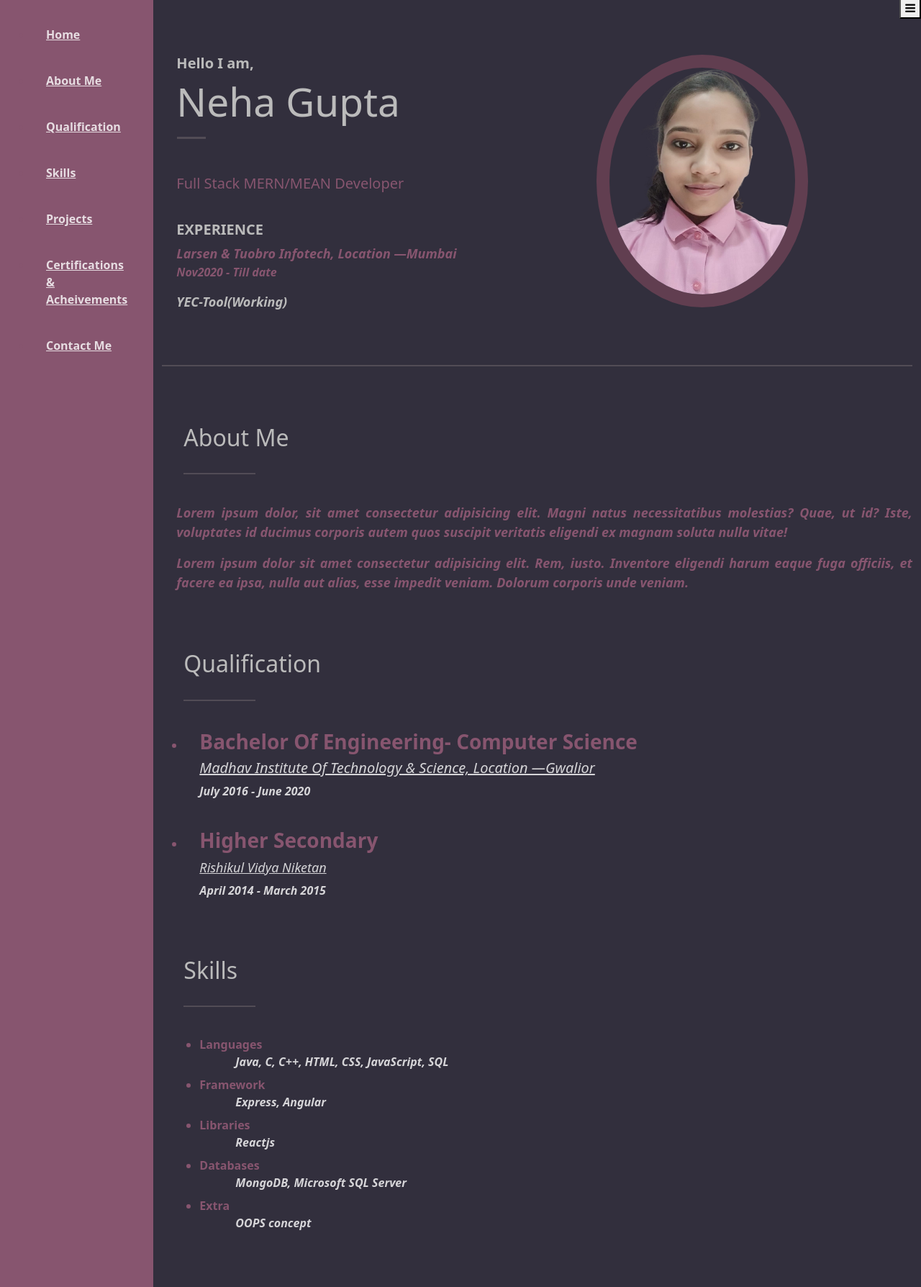
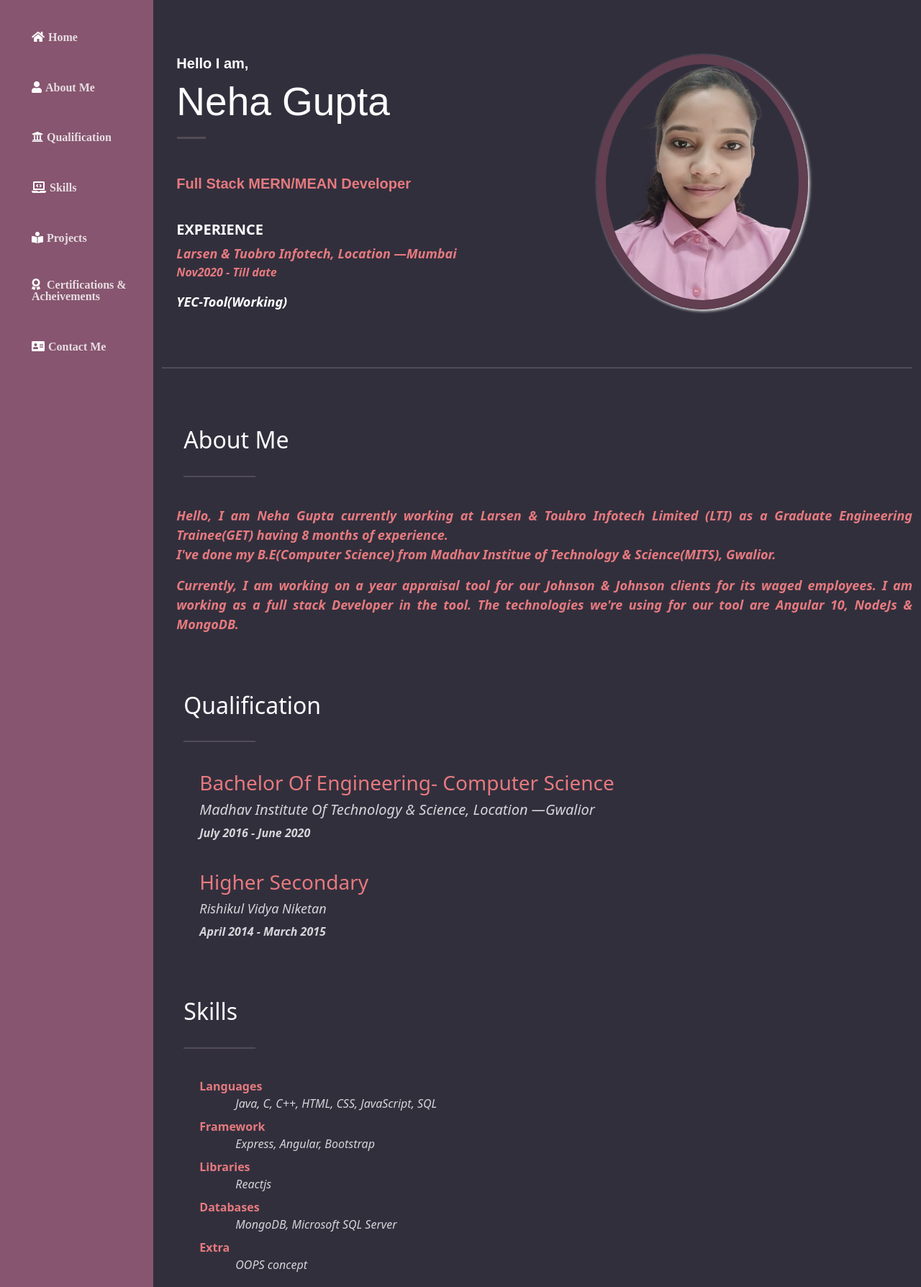
Before and after one commit to nehagupta1504/Portfolio, a plain HTML site: page index.html in a window 1280 px wide. Shown: the part 4-1792 px from the top of the page at 72% size. Drawn offline with nearby package versions, Linux system fonts and the light colour scheme; a web font is replaced by a local one.

Commit message:
Changes made

```diff
--- a/index.html
+++ b/index.html
@@ -24,6 +24,10 @@
       rel="stylesheet"
       href="https://cdnjs.cloudflare.com/ajax/libs/font-awesome/4.7.0/css/font-awesome.min.css"
     />
+    <link rel="preconnect" href="https://fonts.googleapis.com">
+<link rel="preconnect" href="https://fonts.gstatic.com" crossorigin>
+<link href="https://fonts.googleapis.com/css2?family=Otomanopee+One&display=swap" rel="stylesheet">
+<link rel="stylesheet" href="https://cdnjs.cloudflare.com/ajax/libs/font-awesome/5.15.3/css/all.min.css" integrity="sha512-iBBXm8fW90+nuLcSKlbmrPcLa0OT92xO1BIsZ+ywDWZCvqsWgccV3gFoRBv0z+8dLJgyAHIhR35VZc2oM/gI1w==" crossorigin="anonymous" referrerpolicy="no-referrer" />
   </head>
   <body id="#top">
     <div class="container-fluid">
@@ -38,15 +42,18 @@
             </button>
           </div>
           <ul style="margin-top: 20px" id="bar">
-            <li><a href="#home">Home</a></li>
-            <li><a href="#about-me">About Me</a></li>
-            <li><a href="#education">Qualification</a></li>
-            <li><a href="#skills">Skills</a></li>
-            <li><a href="#projects">Projects</a></li>
+
+            <li><i class="fas fa-home icon"><a href="#home">Home</a></i></li>
+            <li><i class="fas fa-user icon"><a href="#about-me">About Me</a></i></li>
+            <li><i class="fas fa-university icon"><a href="#education">Qualification</a></i></li>
+            <li><i class="fas fa-laptop-code icon"><a href="#skills">Skills</a></i></li>
+            <li><i class="fas fa-book-reader icon"><a href="#projects">Projects</a></i></li>
             <li>
-              <a href="#acheivements">Certifications <br />& Acheivements</a>
+              <i class="fas fa-award icon">
+                <a href="#acheivements">Certifications & Acheivements</a>
+              </i>
             </li>
-            <li><a href="#contact-me">Contact Me</a></li>
+            <li><i class="fas fa-address-card icon" ><a href="#contact-me">Contact Me</a></i></li>
           </ul>
         </div>
         <div class="col-md-10 main-content">
@@ -54,8 +61,8 @@
           <div id="home" class="new-div">
             <div class="row inner-div">
               <div class="col-sm-6 home-div">
-                <h6>Hello I am,</h6>
-                <h1 style="font-size: 55px">Neha Gupta</h1>
+                <h6 class="main-heading">Hello I am,</h6>
+                <h1 style="font-size: 55px" class="main-heading">Neha Gupta</h1>
                 <hr
                   style="
                     margin-left: 1px;
@@ -64,7 +71,7 @@
                     height: 2.5px;
                   "
                 />
-                <h5 style="margin-top: 50px">Full Stack MERN/MEAN Developer</h5>
+                <h5 style="margin-top: 50px" class="developer"><strong>Full Stack MERN/MEAN Developer</strong></h5>
                 <h6 style="margin-top: 40px">EXPERIENCE</h6>
                 <p>
                   <b
@@ -80,7 +87,7 @@
                 </div>
               </div>
               <div class="col-sm-5">
-                <img src="./assets/pic3.png" alt="Neha Gupta" />
+                <img src="./assets/pic3.png" alt="Neha Gupta" class="image"/>
               </div>
             </div>
           </div>
@@ -101,16 +108,14 @@
             <div class="content inner-div">
               <i style="font-size: large">
                 <p>
-                  Lorem ipsum dolor, sit amet consectetur adipisicing elit.
-                  Magni natus necessitatibus molestias? Quae, ut id? Iste,
-                  voluptates id ducimus corporis autem quos suscipit veritatis
-                  eligendi ex magnam soluta nulla vitae!
+                 Hello, I am Neha Gupta currently working at Larsen & Toubro Infotech Limited (LTI) as
+                 a Graduate Engineering Trainee(GET) having 8 months of experience. <br>
+                 I've done my B.E(Computer Science) from Madhav Institue of Technology & Science(MITS), Gwalior.
+
                 </p>
                 <p>
-                  Lorem ipsum dolor sit amet consectetur adipisicing elit. Rem,
-                  iusto. Inventore eligendi harum eaque fuga officiis, et facere
-                  ea ipsa, nulla aut alias, esse impedit veniam. Dolorum
-                  corporis unde veniam.
+                  Currently, I am working on a year appraisal tool for our Johnson & Johnson clients for its waged employees. I am working as a full stack Developer
+                  in the tool. The technologies we're using for our tool are Angular 10,  NodeJs & MongoDB.
                 </p>
               </i>
             </div>
@@ -133,7 +138,7 @@
               <li>
                 <div class="content inner-div">
                   <h3>
-                    <strong>Bachelor Of Engineering- Computer Science</strong>
+                    Bachelor Of Engineering- Computer Science
                   </h3>
                   <i>
                     <h5>
@@ -151,7 +156,7 @@
               </li>
               <li>
                 <div class="content inner-div">
-                  <h3><strong>Higher Secondary</strong></h3>
+                  <h3>Higher Secondary</h3>
                   <i>
                     <h5>
                       <a
@@ -187,33 +192,33 @@
                 <ul>
                   <dl>
                     <!-- <dt> -->
-                    <li>Languages</li>
+                    <li class="li-skill">Languages</li>
                     <dd class="dd-class">
-                      <b><i>Java, C, C++, HTML, CSS, JavaScript, SQL</i></b>
+                      <i>Java, C, C++, HTML, CSS, JavaScript, SQL</i>
                     </dd>
                     <!-- </dt> -->
                     <!-- <dt> -->
-                    <li>Framework</li>
+                    <li class="li-skill">Framework</li>
                     <dd class="dd-class">
-                      <b><i>Express, Angular</i></b>
+                      <i>Express, Angular, Bootstrap</i>
                     </dd>
                     <!-- </dt> -->
                     <!-- <dt> -->
-                    <li>Libraries</li>
+                    <li class="li-skill">Libraries</li>
                     <dd class="dd-class">
-                      <b><i>Reactjs</i></b>
+                      <i>Reactjs</i>
                     </dd>
                     <!-- </dt> -->
                     <!-- <dt> -->
-                    <li>Databases</li>
+                    <li class="li-skill">Databases</li>
                     <dd class="dd-class">
-                      <b><i>MongoDB, Microsoft SQL Server</i></b>
+                      <i>MongoDB, Microsoft SQL Server</i>
                     </dd>
                     <!-- </dt> -->
                     <!-- <dt> -->
-                    <li>Extra</li>
+                    <li class="li-skill">Extra</li>
                     <dd class="dd-class">
-                      <b><i>OOPS concept</i></b>
+                      <i>OOPS concept</i>
                     </dd>
                     <!-- </dt> -->
                   </dl>
@@ -269,15 +274,15 @@
             </h2>
             <div class="content inner-div">
               <ol>
-                <li>
+                <li class="project-heading">
                   <div>
-                    <h6>YEC-Tool<i> (Working)</i></h6>
+                    <h6 >YEC-Tool<i> (Working)</i></h6>
                     <i>
-                      <p class="projects-dl"><b>Technologies used:</b></p>
+                      <p class="projects-dl">Technologies used:</p>
                       <p class="projects-dd">
                         Nodejs, Angular, Microsoft SQL Server
                       </p>
-                      <p class="projects-dl"><b>Description:</b></p>
+                      <p class="projects-dl">Description:</p>
                       <p class="projects-dd">
                         A year end compensation tool for the appraisal process
                         of J&J Organisation for its waged employees.
@@ -285,15 +290,15 @@
                     </i>
                   </div>
                 </li>
-                <li>
+                <li class="project-heading">
                   <div>
                     <h6>ECommerce Website</h6>
                     <i>
-                      <p class="projects-dl"><b>Technologies used:</b></p>
+                      <p class="projects-dl">Technologies used:</p>
                       <p class="projects-dd">
                         Nodejs, Reactjs, Express, MongoDB
                       </p>
-                      <p class="projects-dl"><b>Description:</b></p>
+                      <p class="projects-dl">Description:</p>
                       <p class="projects-dd">
                         An online clothes ecommerce website built using MERN
                         Technology.
@@ -301,15 +306,15 @@
                     </i>
                   </div>
                 </li>
-                <li>
+                <li class="project-heading">
                   <div>
                     <h6>Ride-ON</h6>
                     <i>
-                      <p class="projects-dl"><b>Technologies used:</b></p>
+                      <p class="projects-dl">Technologies used:</p>
                       <p class="projects-dd">
                         Angular, Microsoft SQL Server, Asp.net Framework
                       </p>
-                      <p class="projects-dl"><b>Description:</b></p>
+                      <p class="projects-dl">Description:</p>
                       <p class="projects-dd">
                         An online bus ticket booking website having login/signup
                         & other functionalities like<br />
@@ -409,7 +414,7 @@
                 ></a>
               </div>
               <div class="footer">
-                <p>Neha Gupta © 2021</p>
+                <p>Neha Gupta &copy; 2021</p>
               </div>
             </footer>
           </div>
@@ -425,9 +430,9 @@
     <script>
       function showSideBar() {
         document.getElementById("bar").style.display =
-          document.getElementById("bar").style.display == "block"
+          document.getElementById("bar").style.display == "flex"
             ? "none"
-            : "block";
+            : "flex";
       }
     </script>
   </body>
--- a/styles.css
+++ b/styles.css
@@ -1,9 +1,12 @@
-body {
+* {
   margin: 0px;
   padding: 0px;
 }
 .side-bar {
   background-color: #87556f;
+  display: flex;
+  flex-direction: column;
+  justify-content: left;
 }
 .main-content {
   background-color: #322f3d;
@@ -14,21 +17,32 @@ img {
   width: 70%;
   height: 92%;
   border-style: solid;
-  border-width: 0.5cm;
+  border-width: 0.35cm;
   margin-left: 50px;
   /* background-color: #87556f; */
   border-color: #613e50;
   transition: transform 0.2s;
 }
 img:hover {
+
+  transition: ease-in-out 1.5s;
   transform: scale(1.2);
 }
 .home-div {
   margin-top: 60px;
   margin-left: 20px;
-  color: #bbbbbb;
+  color: white;
 }
-
+.main-heading{
+  font-family: 'Otomanopee One', sans-serif;
+}
+.developer{
+  font-family: 'Otomanopee One', sans-serif;
+}
+.developer :hover{
+  color: white;
+  transition:ease-in-out 0.5s;
+}
 dt {
   margin-left: 30px;
 }
@@ -39,8 +53,10 @@ dt {
   margin-left: auto;
   margin-right: auto;
   text-align: center;
-  color: #ffe3d8;
+  color: white;
   margin-top: 20px;
+  font-size: large;
+  font-family: 'Otomanopee One', sans-serif;
 }
 
 .item.social > a {
@@ -53,17 +69,18 @@ dt {
   border-radius: 50%;
   box-shadow: 0 0 0 1px rgba(255, 255, 255, 0.4);
   margin: 0 8px;
-  color: #ffe3d8;
+  color: white;
   opacity: 0.75;
 }
 h2 {
-  color: #bbbbbb;
+  color: white;
   margin-left: 30px;
   opacity: 1.7;
   transition: 0.3s;
 }
 h2:hover {
-  color: #ffe3d8;
+  color: white;
+
 }
 .new-div {
   margin-top: 80px !important;
@@ -73,7 +90,7 @@ h2:hover {
   margin-left: 20px;
 }
 hr {
-  transition: transform 0.5s;
+  transition: ease-in-out transform 0.7s;
 }
 hr:hover {
   transform: scale(2);
@@ -81,14 +98,19 @@ hr:hover {
 li,
 p,
 .main-content h5 {
-  color: #87556f;
+  color: #e67a7e;
 }
-li {
+.side-bar li {
   font-weight: bold;
+  list-style-type: none;
+}
+li{
+  list-style-type: none;
 }
 li a,
 li p,
 dd {
+  text-decoration: none;
   color: white;
   opacity: 0.8;
 }
@@ -96,19 +118,24 @@ dd {
   font-size: 20px;
   font-weight: bold;
 }
-.side-bar li {
-  padding: 20px;
-  font-weight: bold;
+.side-bar ul{
+ height: 500px;
+  display: flex;
+  flex-direction: column;
+  justify-content: space-around;
+}
+.side-bar a{
+  padding: 5px;
 }
 .projects-dl {
   font-size: large;
   text-decoration: underline;
-  color: #bbbbbb;
+  color: white;
   margin-top: 20px;
 }
 .projects-dd {
   margin-left: 50px;
-  color: #bbbbbb;
+  color: white;
 }
 #about-me p {
   text-align: justify;
@@ -123,27 +150,45 @@ dd {
   position: -webkit-sticky;
   position: sticky;
   top: 0 !important;
+  font-family: 'Segoe UI', Tahoma, Geneva, Verdana, sans-serif;
+
+}
+#hamburger-button{
+  display: none;
+}
+.project-heading{
+  color: #e67a7e;
+  list-style-type:decimal;
+}
+.side-bar li :hover{
+  color:white ;
+  font-size: large;
+  transition: ease-in-out 0.5s;
 }
 
+.li-skill{
+  font-weight: bold;
+}
+.icon{
+  color: white;
+}
+.image{
+  box-shadow: 2px 2px 4px white;
+}
 @media only screen and (max-width: 600px) {
-  .side-bar ul {
-    position: relative;
-    display: none;
-  }
-  .hamburger-button {
-    display: block !important;
-    position: relative;
+
+  #hamburger-button{
+    display: flex;
   }
   .side-bar {
     display: flex;
     position: relative;
   }
-  /* .side-bar li {
-    display: flex;
-    align-items: flex-start;
-    flex-wrap: nowrap;
-  } */
-  .hamburger-button {
-    display: block;
-  }
+
+  .side-bar ul{
+    height: 400px;
+     display: flex;
+     flex-direction: column;
+     justify-content: space-evenly;
+   }
 }
```
